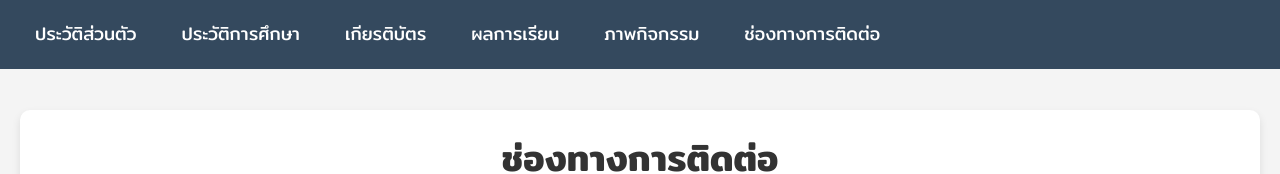
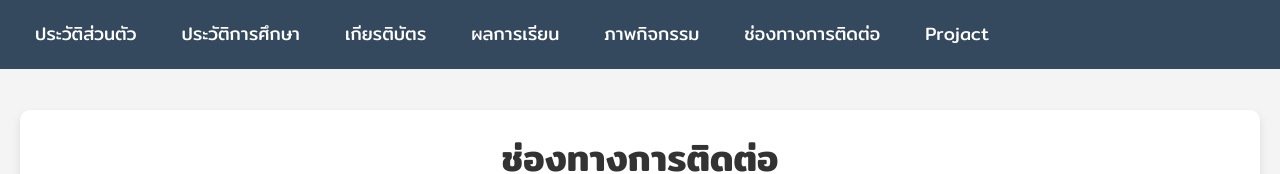
Before and after one commit to ATOM1358/My-portfolio, a plain HTML site: page contact.html in a window 1280 px wide. Shown: the top 174 px of the page. Drawn offline with Linux system fonts and the light colour scheme; some packages are replaced by stand-ins of ours; a script that the page names is missing.

Commit message:
Update contact.html

```diff
--- a/contact.html
+++ b/contact.html
@@ -23,6 +23,7 @@
             <a href="grades.html" class="menuitem">ผลการเรียน</a>
             <a href="gallery.html" class="menuitem">ภาพกิจกรรม</a>
             <a href="contact.html" class="menuitem">ช่องทางการติดต่อ</a>
+            <a href="myprojact.html" class="menuitem">Projact</a>
         </div>
     </header>
 
```
